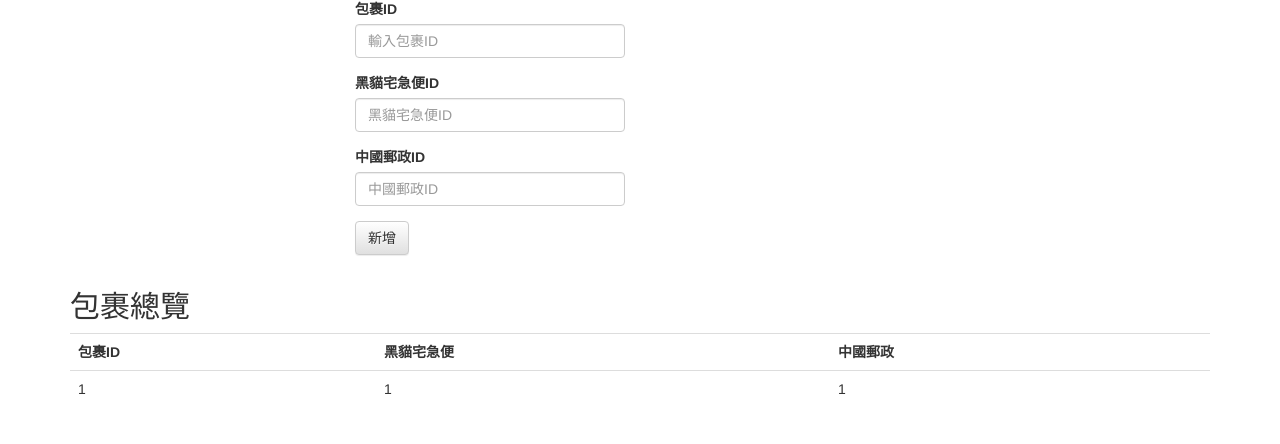
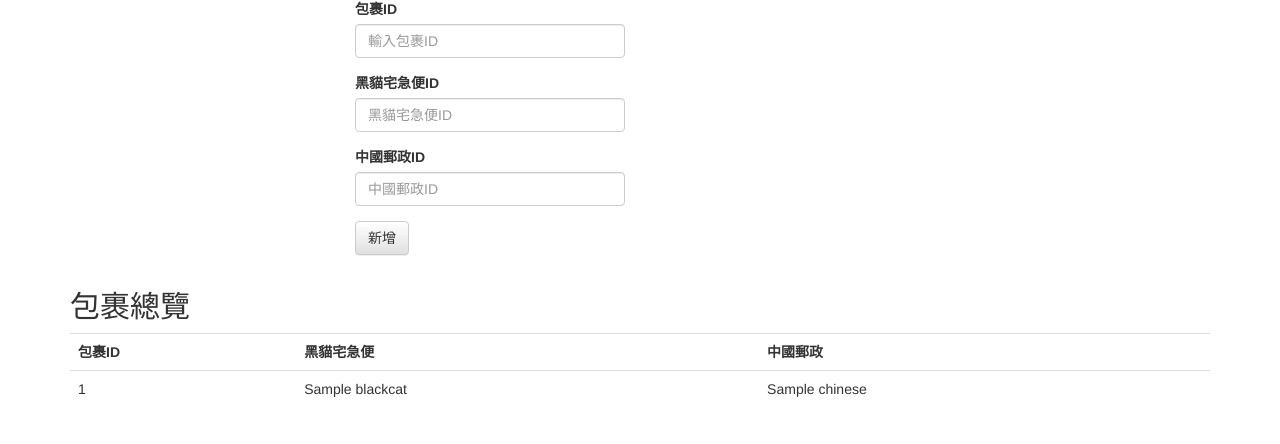
Before and after one commit to shadow3x3x3/intrade-query, a Django app: template query/templates/package.html in a window 1280 px wide. Shown: the part 86-530 px from the top of the page. Run offline with Django 3.2, Linux system fonts and the light colour scheme; the template is opened without the code that fills it: most values are stand-ins (such as "Sample title", 1, 10 or a date in 2020); some libraries are stand-ins or nearby versions.

Commit message:
Consistency None status text

```diff
--- a/query/static/js/package.js
+++ b/query/static/js/package.js
@@ -33,8 +33,8 @@ $(function() {
     var cell1 = row.insertCell(1);
     var cell2 = row.insertCell(2);
     cell0.innerHTML = id_json.query_id;
-    cell1.innerHTML = id_json.blackcat_id;
-    cell2.innerHTML = id_json.chinese_id;
+    cell1.innerHTML = id_json.blackcat_id + ": None at None";
+    cell2.innerHTML = id_json.chinese_id + ": None at None";
   }
 
   // for django csrf token
--- a/query/templates/package.html
+++ b/query/templates/package.html
@@ -37,8 +37,8 @@
     {% for package in packages %}
     <tr>
       <td>{{ package.query_id }}</td>
-      <td>{{ package.blackcat_id }}</td>
-      <td>{{ package.chinese_id }}</td>
+      <td>{{ package.blackcat }}</td>
+      <td>{{ package.chinese }}</td>
     </tr>
     {% endfor %}
   </table>
--- a/query/views.py
+++ b/query/views.py
@@ -76,7 +76,7 @@ def retrieve_package_info(context, intrade_package):
 def retrieve_ids():
     context = { 'packages': [] }
     for package in IntradePackage.objects.all():
-        context['packages'].append(retrieve_package_ids(package))
+        context['packages'].append(package)
     return context
 
 def retrieve_package_ids(package):
```
